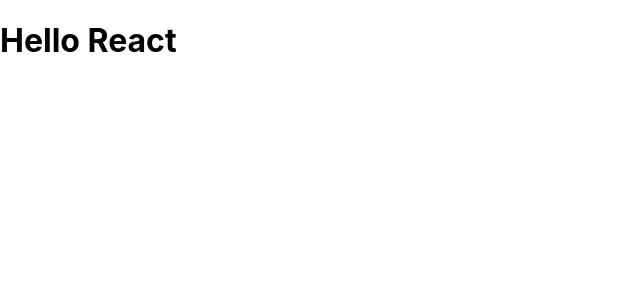
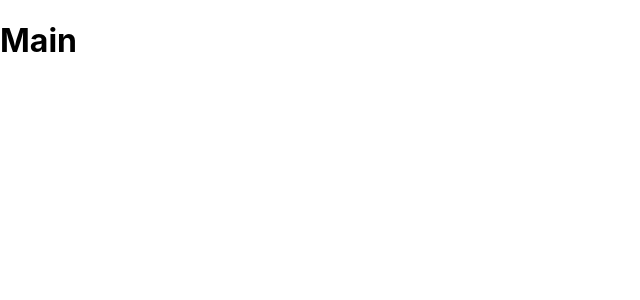
Before and after one commit to arllain/modulo05, a React (Create React App) app: page / in a window 1280 px wide. Shown: the top 300 px of the page, without its empty margins (0-640 px from the left). Built offline with nearby package versions, Linux system fonts and the light colour scheme; the HTML template or start-up script is replaced by a standard one.

Commit message:
roteamento no React

```diff
--- a/package.json
+++ b/package.json
@@ -8,6 +8,7 @@
     "@testing-library/user-event": "^7.1.2",
     "react": "^16.12.0",
     "react-dom": "^16.12.0",
+    "react-router-dom": "^5.1.2",
     "react-scripts": "3.3.1"
   },
   "scripts": {
--- a/src/App.js
+++ b/src/App.js
@@ -1,9 +1,10 @@
 import React from 'react';
+import Routes from './routes';
 
 function App() {
   return (
-    <div className='App'>
-      <h1>Hello React</h1>
+    <div className="App">
+      <Routes />
     </div>
   );
 }
--- /dev/null
+++ b/src/pages/Main/index.js
@@ -0,0 +1,5 @@
+import React from 'react';
+
+export default function Main() {
+  return <h1>Main</h1>;
+}
--- /dev/null
+++ b/src/pages/Repository/index.js
@@ -0,0 +1,7 @@
+import React from 'react';
+
+// import { Container } from './styles';
+
+export default function Repository() {
+  return <h1>Repository</h1>;
+}
--- /dev/null
+++ b/src/routes.js
@@ -0,0 +1,15 @@
+import React from 'react';
+import { BrowserRouter, Switch, Route } from 'react-router-dom';
+import Main from './pages/Main';
+import Repository from './pages/Repository';
+
+export default function Rountes() {
+  return (
+    <BrowserRouter>
+      <Switch>
+        <Route path="/" exact component={Main} />
+        <Route path="/repository" component={Repository} />
+      </Switch>
+    </BrowserRouter>
+  );
+}
```
Also changed, not shown: 1 other file (tests, documents, lock files or other folders).
